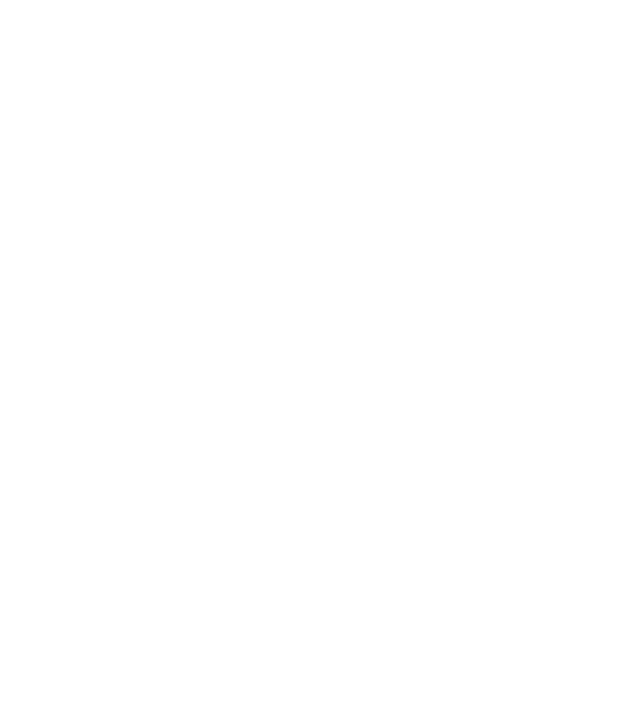
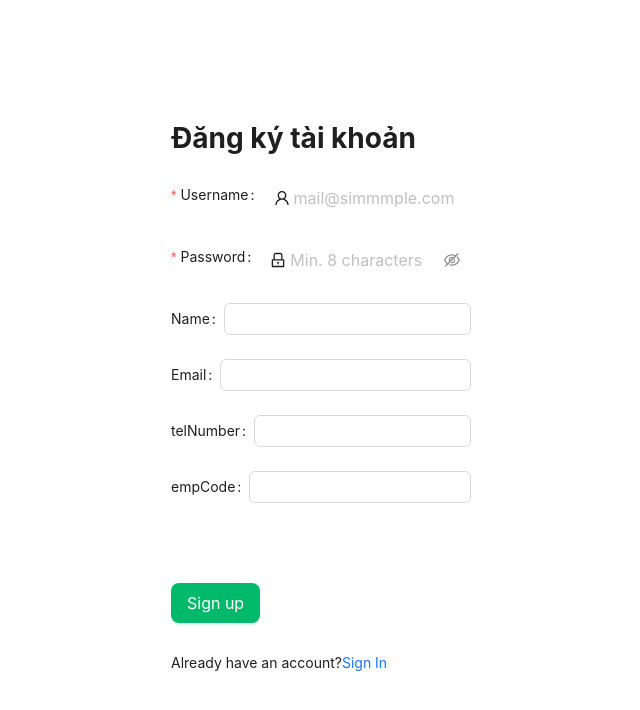
Before and after one commit to DoanQuocBao-IT/fe_intern_login, a React (Create React App) app: page /register in a window 1280 px wide. Before the commit this address had no page. Shown: the top 710 px of the page, without its empty margins (319-959 px from the left). Built offline with nearby package versions, Linux system fonts and the light colour scheme.

Commit message:
Commit trang đăng ký

```diff
--- a/src/App.js
+++ b/src/App.js
@@ -1,20 +1,24 @@
 import './App.css';
-import {BrowserRouter, Route,Routes} from 'react-router-dom'
+import { BrowserRouter, Route, Routes } from 'react-router-dom'
 import HomeScreens from './screens/HomeScreens';
 import LoginScreens from './screens/LoginScreens';
 import LoginSuccess from './screens/LoginSuccess';
+import RegisterScreen from './screens/RegisterScreen';
 
-function App() {
+const App = () => {
+
+
   return (
     <BrowserRouter>
       <Routes>
         <Route path="/" element={<HomeScreens />} />
         <Route path="/login" element={<LoginScreens />} />
         <Route path="/loginsuccess" element={<LoginSuccess />} />
+        <Route path="/register" element={<RegisterScreen />} />
 
       </Routes>
     </BrowserRouter>
   );
-}
+};
 
 export default App;
--- a/src/screens/LoginScreens.js
+++ b/src/screens/LoginScreens.js
@@ -1,9 +1,13 @@
 import React from 'react'
 import { useState } from 'react';
 import { Button, Input, Form, Checkbox, Image } from 'antd';
-import {GooglePlusOutlined,UserOutlined,LockOutlined} from '@ant-design/icons';
+import { GooglePlusOutlined, UserOutlined, LockOutlined } from '@ant-design/icons';
 import { useNavigate } from 'react-router-dom';
 import axios from 'axios';
+import RegisterScreen from './RegisterScreen';
+import { Link } from 'react-router-dom';
+
+
 
 export const getAccessToken = () => {
   return localStorage.getItem('accessToken');
@@ -53,7 +57,11 @@
 
   const [message, setMessage] = useState("");
   const navigate = useNavigate();
+  const [showRegister, setShowRegister] = useState(false);
 
+  const handleShowRegister = () => {
+    setShowRegister(true);
+  };
 
 
   const handlePasswordChange = (event) => {
@@ -75,7 +83,7 @@
     setMessage('');
 
     const config = {
-      headers:{
+      headers: {
         'Content-Type': 'application/json',
         'Accept': 'application/json'
       }
@@ -95,7 +103,7 @@
 
       setAccessToken(accessToken);
       setRefreshToken(refreshToken);
-    }catch (error) {
+    } catch (error) {
       console.log(error);
       setMessage("Đăng nhập thất bại");
     }
@@ -126,8 +134,15 @@
       setRememberMe(true);
     }
   }, [hasStoredCredentials, storedUsername, storedPassword]);
+
   return (
-    <div style={{ display: 'flex', justifyContent: 'center', alignItems: 'center', height: '100vh' }}>
+    <div>
+      {showRegister ? (
+        <RegisterScreen />
+      ) : (
+        <div>
+          <div
+            style={{ display: 'flex', justifyContent: 'center', alignItems: 'center', height: '100vh' }}>
             <div style={{ display: 'flex', flexDirection: 'column' }}>
               <Form name="loginForm"
                 initialValues={{ remember: true }}
@@ -137,7 +152,6 @@
                   <GooglePlusOutlined />
                   <Button size='large'>Sign in with Google</Button>
                 </Form.Item>
-
                 <Form.Item label="Username"
                   name="username"
                   rules={[{ required: true, message: 'Please input your username!' }]}>
@@ -148,10 +162,8 @@
                     placeholder='mail@simmmple.com'
                     id="username"
                     value={username}
-                onChange={handleUsernameChange}/>
+                    onChange={handleUsernameChange} />
                 </Form.Item>
-
-
                 <Form.Item label="Password"
                   name="password"
                   rules={[{ required: true, message: 'Please input your password!' }]}>
@@ -161,7 +173,7 @@
                     variant='auth'
                     id="password"
                     value={password}
-                  onChange={handlePasswordChange}/>
+                    onChange={handlePasswordChange} />
                   <Button type='link'>Forgot password</Button>
                 </Form.Item>
                 <label className='error'>{message}</label>
@@ -181,18 +193,25 @@
                   <Button type='primary' size='large'
                     onClick={handleLogin}>Sign in</Button>
                 </Form.Item>
-
-
+                {/* <Form.Item>
+                  <label>Not registered yet?</label>
+                  <Button type='link' onClick={handleShowRegister}>
+                    Create an account
+                  </Button>
+                </Form.Item> */}
                 <Form.Item>
                   <label>Not registered yet?</label>
-            <Button type='link'>Create an Account</Button>
+                  <Link to="/register">Create an account</Link>
                 </Form.Item>
               </Form>
             </div>
+          </div>
+          {/* ); */}
+        </div>
+      )}
+    </div>
+  );
 
-
-    </div>
-  )
 }
 
 export default LoginScreens
--- /dev/null
+++ b/src/screens/RegisterScreen.js
@@ -0,0 +1,124 @@
+import React, { useState } from 'react';
+import { Button, Input, Form, Checkbox, Image } from 'antd';
+import { UserOutlined, LockOutlined } from '@ant-design/icons';
+import axios from 'axios';
+import { Link } from 'react-router-dom';
+
+
+const RegisterScreen = () => {
+    const [password, setPassword] = useState('');
+    const [username, setUsername] = useState('');
+    const [name, setName] = useState('');
+    const [email, setEmail] = useState('');
+    const [telNumber, setTelNumber] = useState('');
+    const [empCode, setEmpCode] = useState('');
+    const [message, setMessage] = useState('');
+    const [form] = Form.useForm();
+
+    const handlePasswordChange = (event) => {
+        setPassword(event.target.value);
+    };
+
+    const handleUsernameChange = (event) => {
+        setUsername(event.target.value);
+    };
+
+    const handleRegister = async (event) => {
+        event.preventDefault();
+
+
+        const config = {
+            headers: {
+                'Content-Type': 'application/json',
+                'Accept': 'application/json'
+            }
+        };
+
+        try {
+            const values = await form.validateFields();
+            const response = await axios.post('https://hochiminh.mobifone.vn/luongAMGP/user/register', {
+                userName: values.username,
+                name: values.name,
+                password: values.password,
+                email: values.email,
+                telNumber: values.telNumber,
+                empCode: values.empCode
+            }, config);
+            setMessage('Đăng ký tài khoản thành công!');
+            console.log(response);
+        } catch (error) {
+            console.log(error);
+            setMessage('Đăng ký tài khoản thất bại!');
+        }
+    };
+
+    return (
+        <div style={{ display: 'flex', justifyContent: 'center', alignItems: 'center', height: '100vh' }}>
+            <div style={{ display: 'flex', flexDirection: 'column' }}>
+                {/* <Form name="registerForm" style={{ width: 300 }}> */}
+                <Form name="registerForm" form={form} style={{ width: 300 }}>
+                    <h1>Đăng ký tài khoản</h1>
+
+                    <Form.Item label="Username" name="username" rules={[{ required: true, message: 'Please input your username!' }]}>
+                        <Input
+                            size="large"
+                            prefix={<UserOutlined />}
+                            isRequired={true}
+                            variant='auth'
+                            type='email'
+                            placeholder='mail@simmmple.com'
+                            id="username"
+                            value={username}
+                            onChange={handleUsernameChange}
+                        />
+                    </Form.Item>
+                    <Form.Item label="Password" name="password" rules={[{ required: true, message: 'Please input your password!' }]}>
+                        <Input.Password
+                            size="large"
+                            prefix={<LockOutlined />}
+                            isRequired={true}
+                            placeholder='Min. 8 characters'
+                            variant='auth'
+                            id="password"
+                            value={password}
+                            onChange={handlePasswordChange}
+                        />
+                    </Form.Item>
+                    <Form.Item label="Name" name="name">
+                        <Input value={name} onChange={(e) => setName(e.target.value)} />
+                    </Form.Item>
+                    <Form.Item label="Email" name="email">
+                        <Input value={email} onChange={(e) => setEmail(e.target.value)} />
+                    </Form.Item>
+                    <Form.Item label="telNumber" name="telNumber">
+                        <Input value={telNumber} onChange={(e) => setTelNumber(e.target.value)} />
+                    </Form.Item>
+                    <Form.Item label="empCode" name="empCode">
+                        <Input value={empCode} onChange={(e) => setEmpCode(e.target.value)} />
+                    </Form.Item>
+                    <Form.Item>
+                        <label className='error'>{message}</label>
+                    </Form.Item>
+
+                    <Form.Item>
+                        <Button type='primary' size='large' onClick={handleRegister}>
+                            Sign up
+                        </Button>
+                    </Form.Item>
+                    {/* <Form.Item>
+                        <label>Already have an account?</label>
+                        <Button type='link' onClick={() => navigate('/login')}>
+                            Sign in
+                        </Button>
+                    </Form.Item> */}
+                    <Form.Item>
+                        <label>Already have an account?</label>
+                        <Link to="/login">Sign In</Link>
+                    </Form.Item>
+                </Form>
+            </div>
+        </div>
+    );
+};
+
+export default RegisterScreen;
```
Lines whose indentation alone changed are shown as unchanged.
